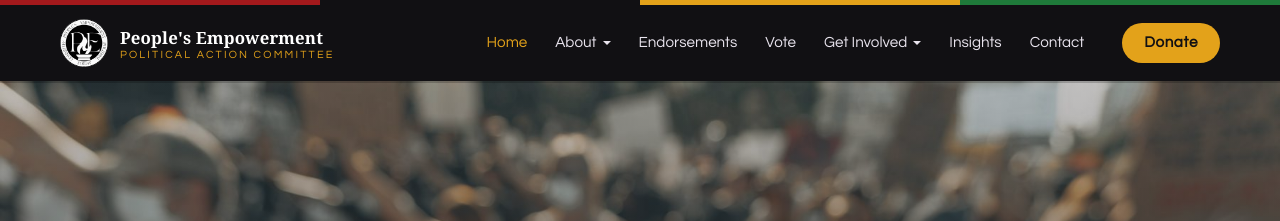
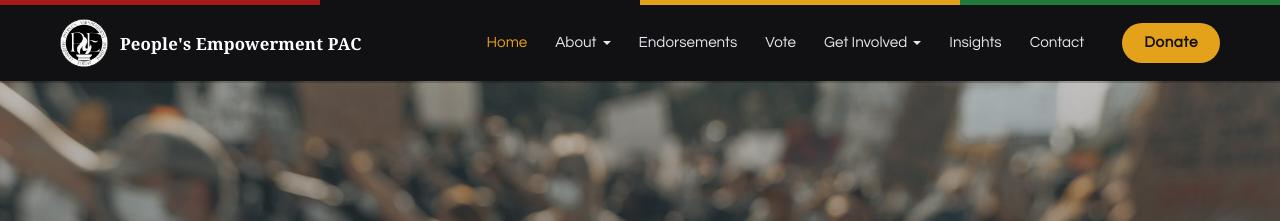
Before and after one commit to PEPACNC/pepac-site, a Jekyll site: the page built from index.html, in a window 1280 px wide. Shown: the top 221 px of the page. Built offline with Jekyll 4.4.1, drawn with Linux system fonts in a browser that asks for light colours; some web fonts are replaced.

Commit message:
Header: show only People's Empowerment PAC

```diff
--- a/_includes/header.html
+++ b/_includes/header.html
@@ -4,7 +4,7 @@
   <div class="wrap header-inner">
     <a class="brand" href="{{ '/' | relative_url }}">
       <img src="{{ '/assets/img/wix/3f36b8_91f81c2159db4be389f8478d36882097.png' | relative_url }}" alt="" width="48" height="48">
-      <span><strong>People's Empowerment</strong><em>Political Action Committee</em></span>
+      <span><strong>People's Empowerment PAC</strong></span>
     </a>
     <button class="menu-toggle" aria-expanded="false" aria-controls="site-nav"><span></span><span></span><span></span><b class="sr">Menu</b></button>
     <nav id="site-nav" class="site-nav" aria-label="Main">
```
